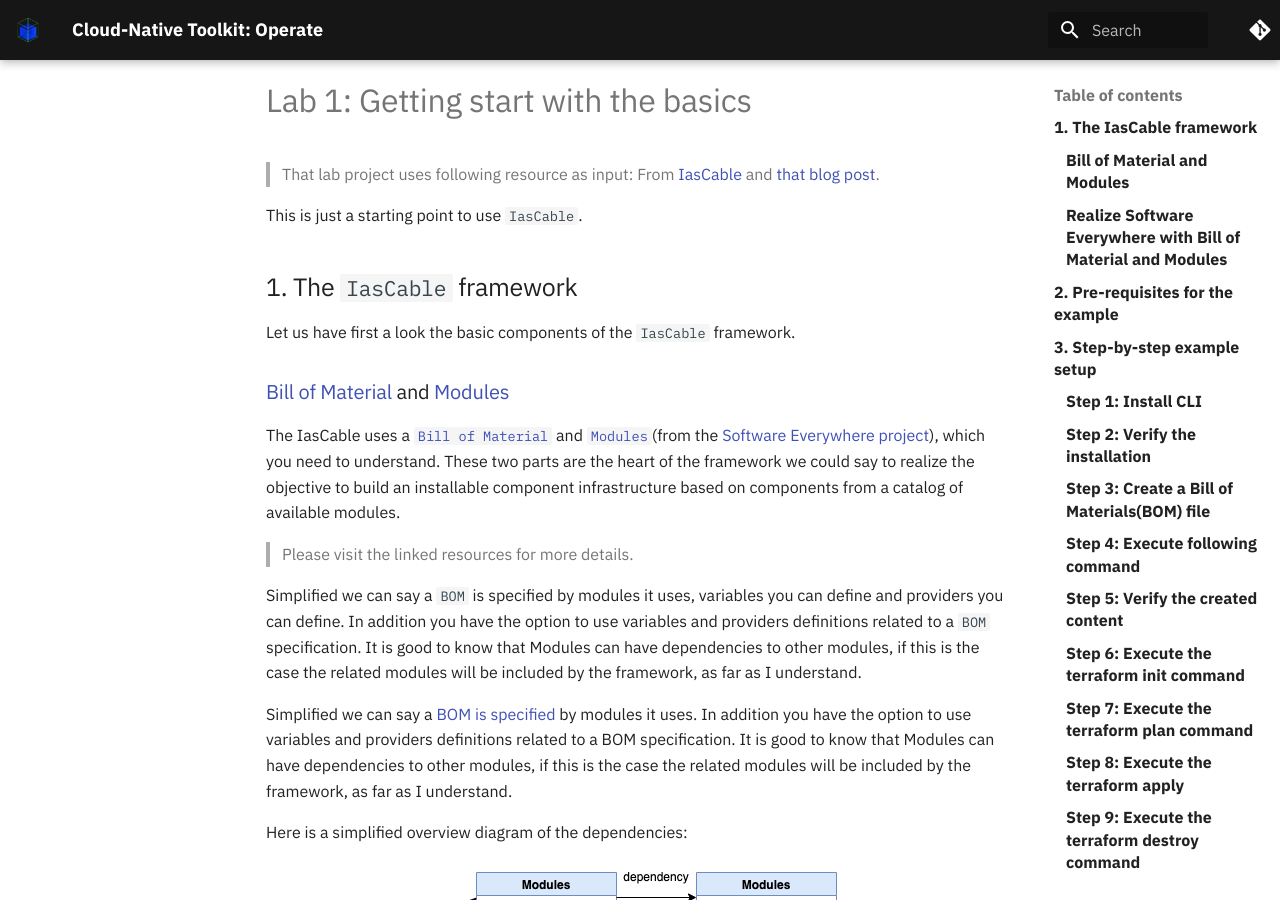
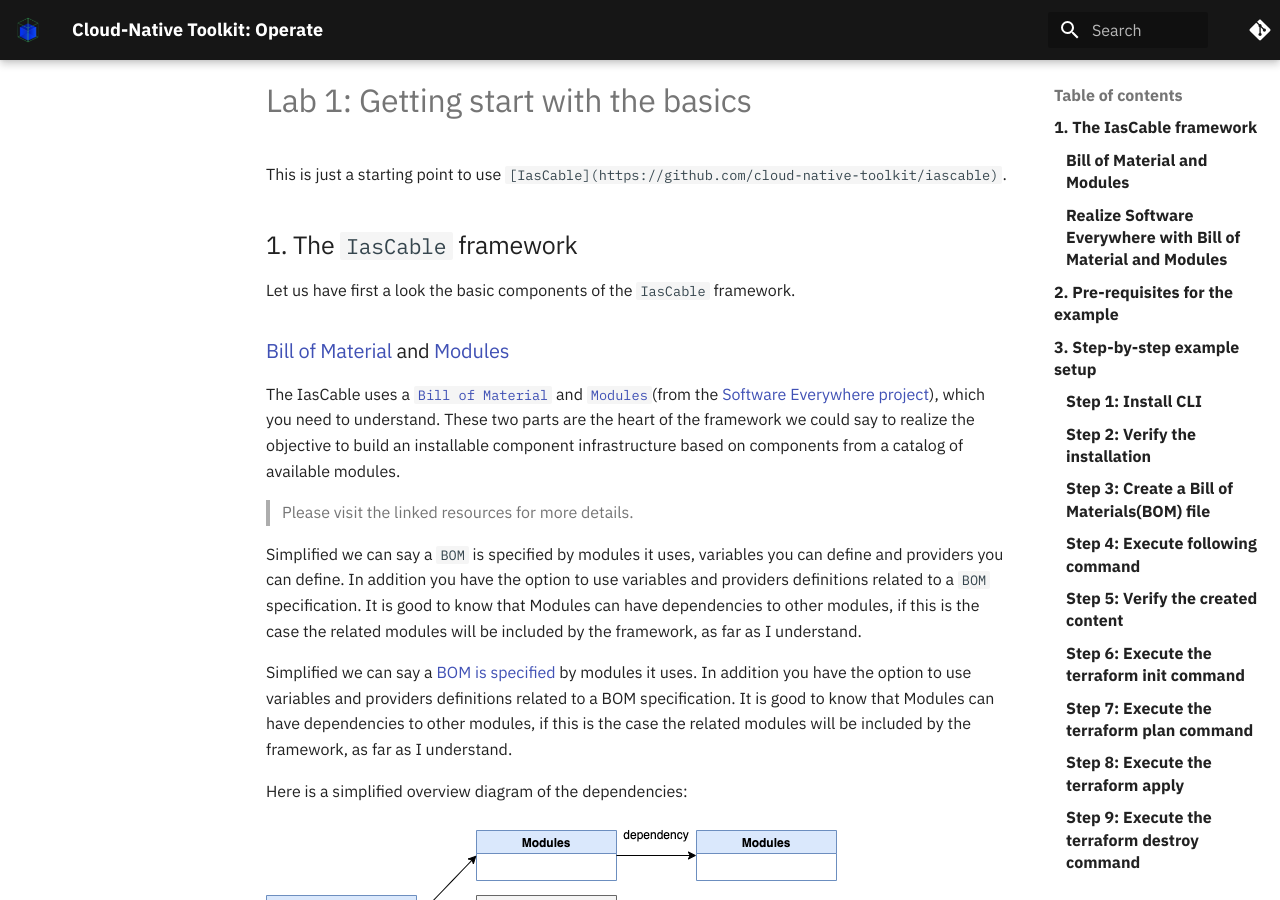
Before and after one commit to cloud-native-toolkit/site-operator-guide, an MkDocs documentation site: the page built from docs/learn/iascable/lab1/index.md, in a window 1280 px wide and 900 px high. Built offline with MkDocs 1.6.1 and Material for MkDocs 9.7.7, drawn with Linux system fonts in a browser that asks for light colours; comment, search, counter and statistics services are not loaded.

Commit message:
Remove external reference

```diff
--- a/docs/learn/iascable/lab1/index.md
+++ b/docs/learn/iascable/lab1/index.md
@@ -1,8 +1,6 @@
 # Lab 1: Getting start with the basics
 
-> That lab project uses following resource as input: From [IasCable](https://github.com/cloud-native-toolkit/iascable) and [that blog post](https://suedbroecker.net/2022/07/06/get-started-with-an-installable-component-infrastructure-by-selecting-components-from-a-catalog-of-available-modules-with-iascable/).
-
-This is just a starting point to use `IasCable`.
+This is just a starting point to use `[IasCable](https://github.com/cloud-native-toolkit/iascable)`.
 
 ## 1. The `IasCable` framework
 
```
